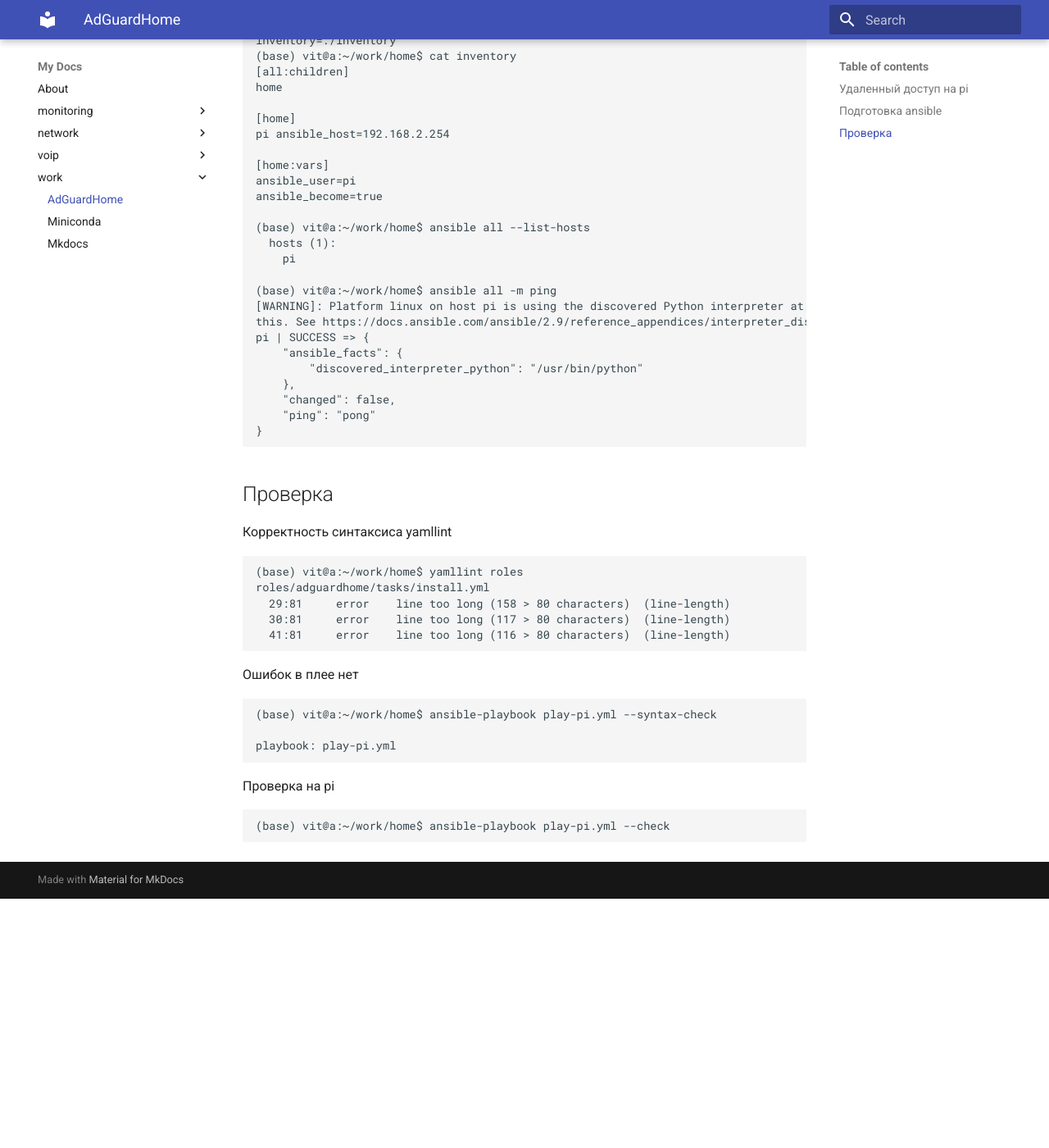
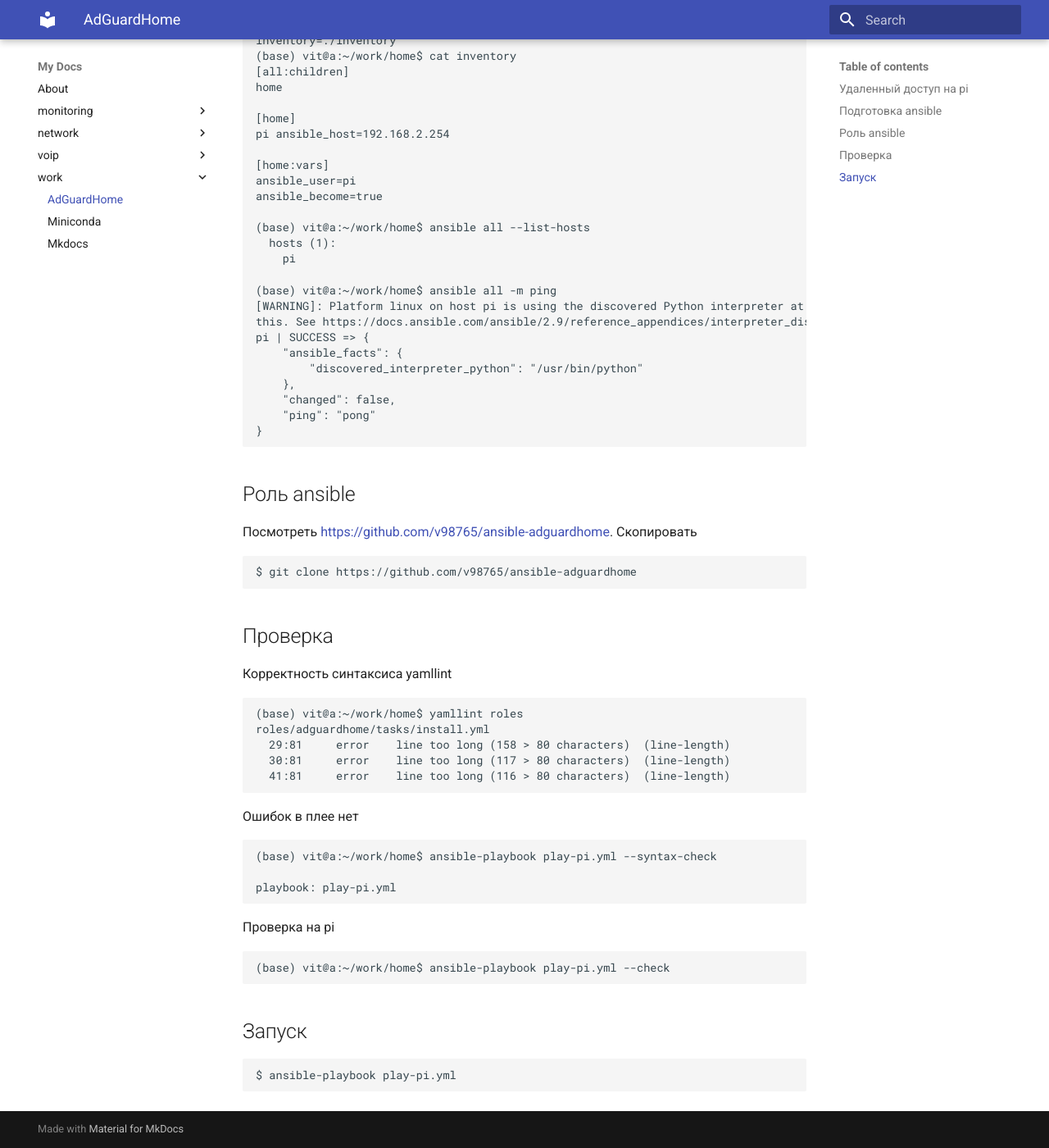
Before and after one commit to v98765/v98765.github.io, an MkDocs documentation site: the page built from docs/work/adguardhome.md, in a window 1280 px wide and 1400 px high, scrolled down 1382 px. Shown: the whole window at 82% size. Built offline with MkDocs 1.6.1 and Material for MkDocs 9.7.7, drawn with Linux system fonts in a browser that asks for light colours; before the commit the page ends 2478 px from its top, so only the background shows below that.

Commit message:
adguardhome: repo link

````diff
--- a/docs/work/adguardhome.md
+++ b/docs/work/adguardhome.md
@@ -82,6 +82,13 @@
     "ping": "pong"
 }
 ```
+## Роль ansible
+
+Посмотреть [https://github.com/v98765/ansible-adguardhome](https://github.com/v98765/ansible-adguardhome). Скопировать
+```sh
+$ git clone https://github.com/v98765/ansible-adguardhome
+```
+
 
 ## Проверка
 
@@ -103,3 +110,9 @@
 ```sh
 (base) vit@a:~/work/home$ ansible-playbook play-pi.yml --check
 ```
+
+## Запуск
+
+```sh
+$ ansible-playbook play-pi.yml
+```
````
